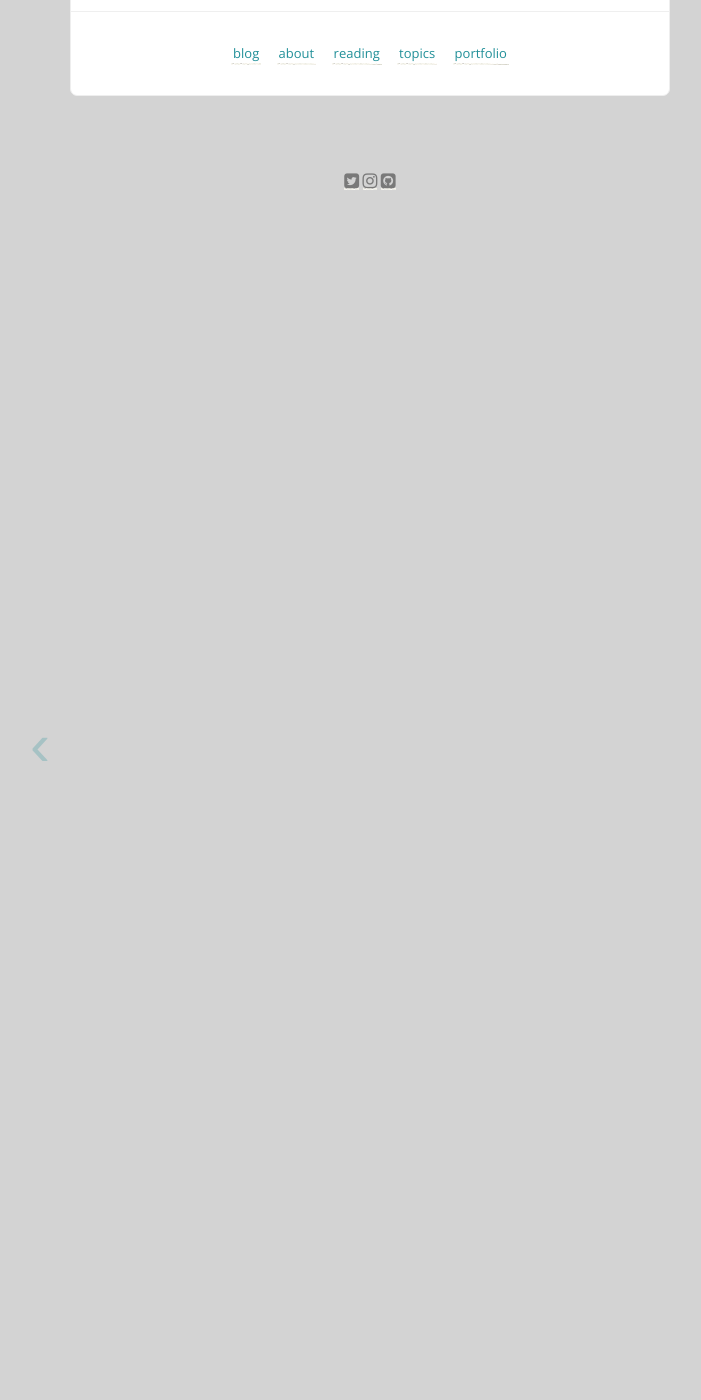
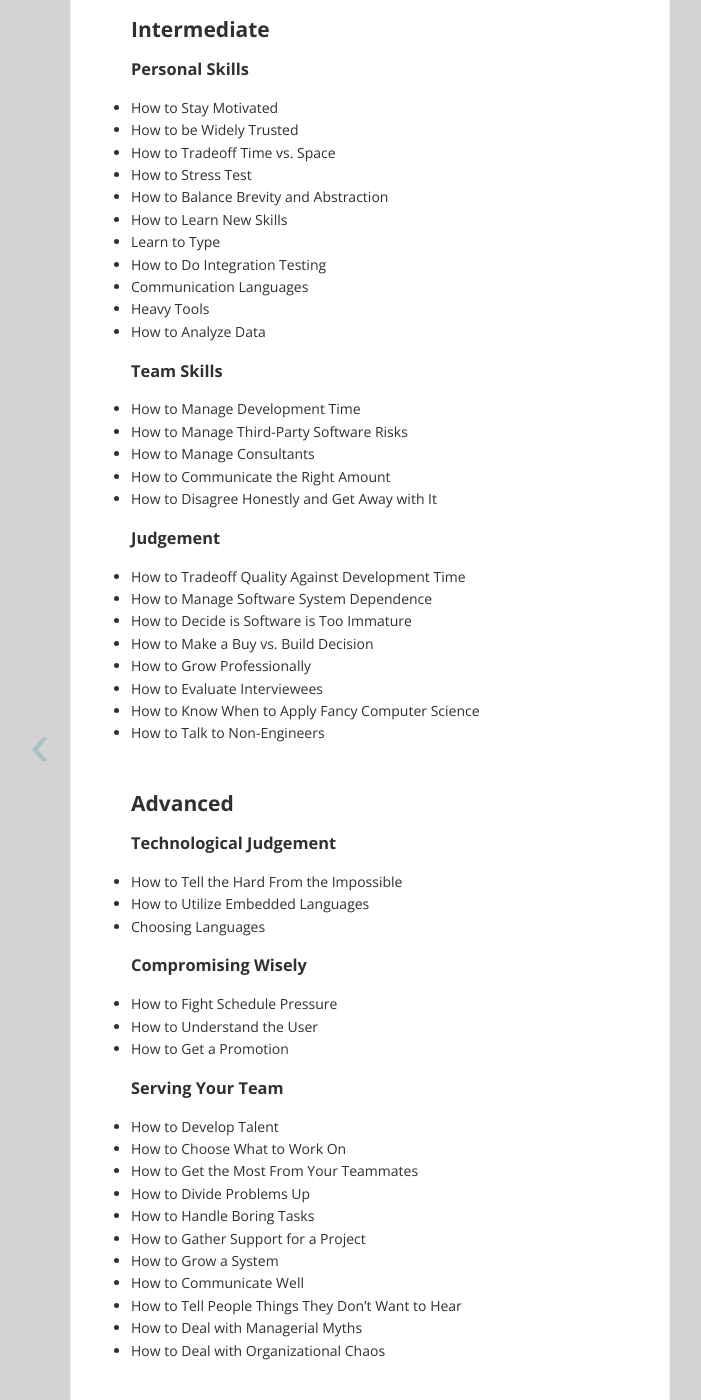
Before and after one commit to shelbyspees/speesblog, a Jekyll site: the page built from _posts/2015-07-27-be-a-programmer.md, in a window 1280 px wide and 1400 px high, scrolled down 1242 px. Shown: the whole window, without its empty margins (270-971 px from the left). Built offline with Jekyll 4.4.1, drawn with Linux system fonts in a browser that asks for light colours; nearby versions of some CDN libraries; comment, search, counter and statistics services are not loaded; before the commit the page ends 1466 px from its top, so only the background shows below that.

Commit message:
Update post

```diff
--- a/_posts/2015-07-27-be-a-programmer.md
+++ b/_posts/2015-07-27-be-a-programmer.md
@@ -35,4 +37,63 @@ category: career
 - How to Recognize When to Go Home
 - How to Deal with Difficult People
 
-[Source.](http://samizdat.mines.edu/howto/HowToBeAProgrammer.html)
+##Intermediate
+
+###Personal Skills
+
+- How to Stay Motivated
+- How to be Widely Trusted
+- How to Tradeoff Time vs. Space
+- How to Stress Test
+- How to Balance Brevity and Abstraction
+- How to Learn New Skills
+- Learn to Type
+- How to Do Integration Testing
+- Communication Languages
+- Heavy Tools
+- How to Analyze Data
+
+###Team Skills
+- How to Manage Development Time
+- How to Manage Third-Party Software Risks
+- How to Manage Consultants
+- How to Communicate the Right Amount
+- How to Disagree Honestly and Get Away with It
+
+###Judgement
+- How to Tradeoff Quality Against Development Time
+- How to Manage Software System Dependence
+- How to Decide is Software is Too Immature
+- How to Make a Buy vs. Build Decision
+- How to Grow Professionally
+- How to Evaluate Interviewees
+- How to Know When to Apply Fancy Computer Science
+- How to Talk to Non-Engineers
+
+##Advanced
+
+###Technological Judgement
+
+- How to Tell the Hard From the Impossible
+- How to Utilize Embedded Languages
+- Choosing Languages
+
+###Compromising Wisely
+
+- How to Fight Schedule Pressure
+- How to Understand the User
+- How to Get a Promotion
+
+###Serving Your Team
+
+- How to Develop Talent
+- How to Choose What to Work On
+- How to Get the Most From Your Teammates
+- How to Divide Problems Up
+- How to Handle Boring Tasks
+- How to Gather Support for a Project
+- How to Grow a System
+- How to Communicate Well
+- How to Tell People Things They Don't Want to Hear
+- How to Deal with Managerial Myths
+- How to Deal with Organizational Chaos
```
Also changed, not shown: other parts of _posts/2015-07-27-be-a-programmer.md (+2 -0 lines).
